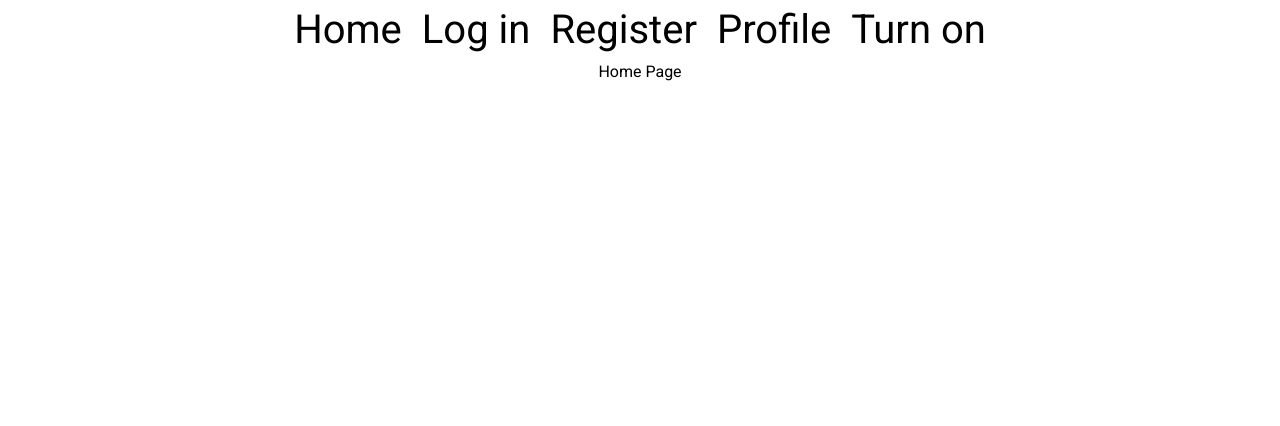
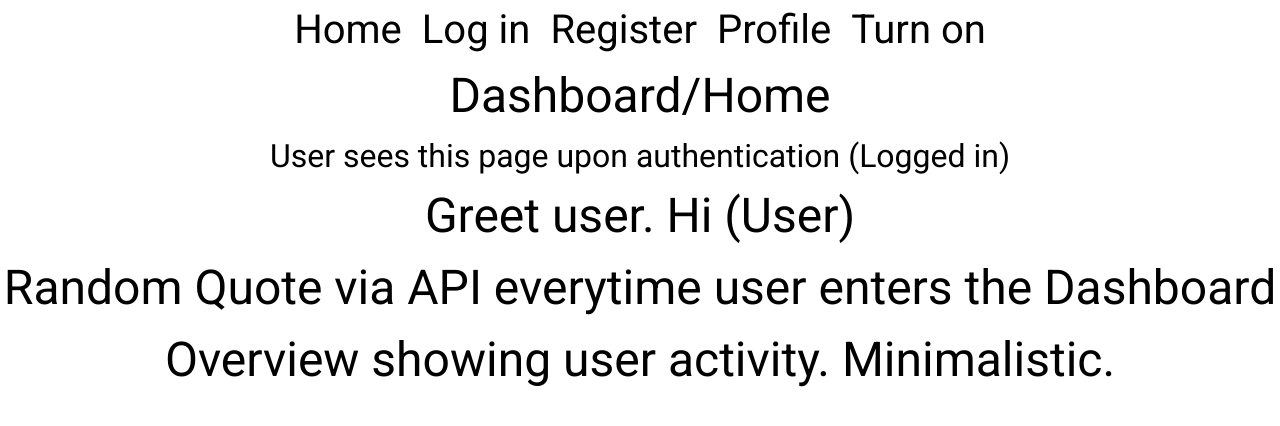
Before and after one commit to Prostecki/Sortify, a React (Vite) app: page / in a window 1280 px wide. Shown: the top 426 px of the page. Built offline with nearby package versions, Linux system fonts and the light colour scheme.

Commit message:
Simplified future use of page. Added instructrions for assignee to work on.

```diff
--- a/src/pages/HomePage.jsx
+++ b/src/pages/HomePage.jsx
@@ -4,7 +4,17 @@ export default function HomePage() {
   return (
     <>
       <Nav />
-      <h1>Home Page</h1>
+      <h1 className="text-center text-[3rem]"> Dashboard/Home </h1>
+      <h1 className="text-center text-[2rem]">
+        User sees this page upon authentication (Logged in)
+      </h1>
+      <h1 className="text-center text-[3rem]"> Greet user. Hi (User) </h1>
+      <h1 className="text-center text-[3rem]">
+        Random Quote via API everytime user enters the Dashboard
+      </h1>
+      <h1 className="text-center text-[3rem]">
+        Overview showing user activity. Minimalistic.
+      </h1>
     </>
   );
 }
--- a/src/pages/ProfilePage.jsx
+++ b/src/pages/ProfilePage.jsx
@@ -4,7 +4,10 @@ export default function ProfilePage() {
   return (
     <>
       <Nav />
-      <h1>Profile Page</h1>
+      <h1 className="text-center text-[3rem]"> Profile </h1>
+      <h1 className="text-center text-[3rem]"> Button to go to Dashboard</h1>
+      <h1 className="text-center text-[3rem]"> Fill in any other info</h1>
+      <h1 className="text-center text-[3rem]">Delete & Logout btn</h1>
     </>
   );
 }
```
